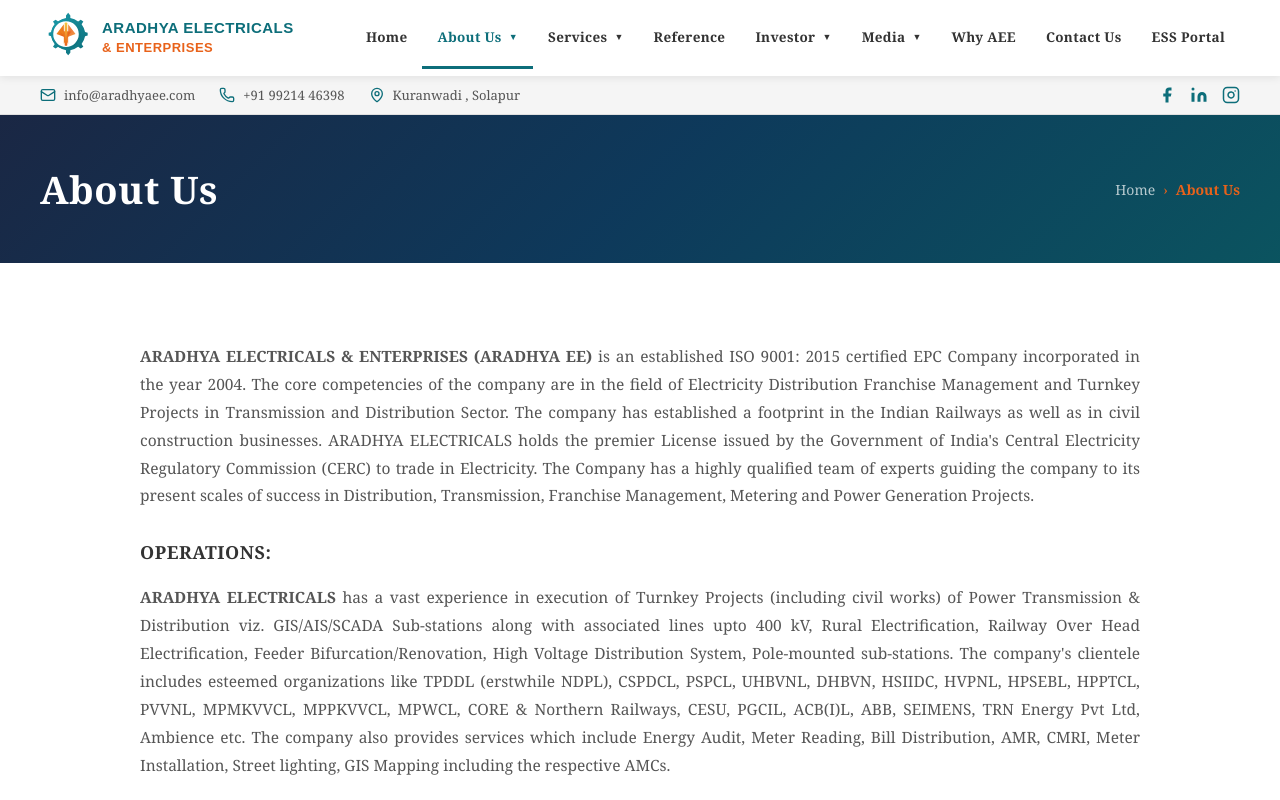
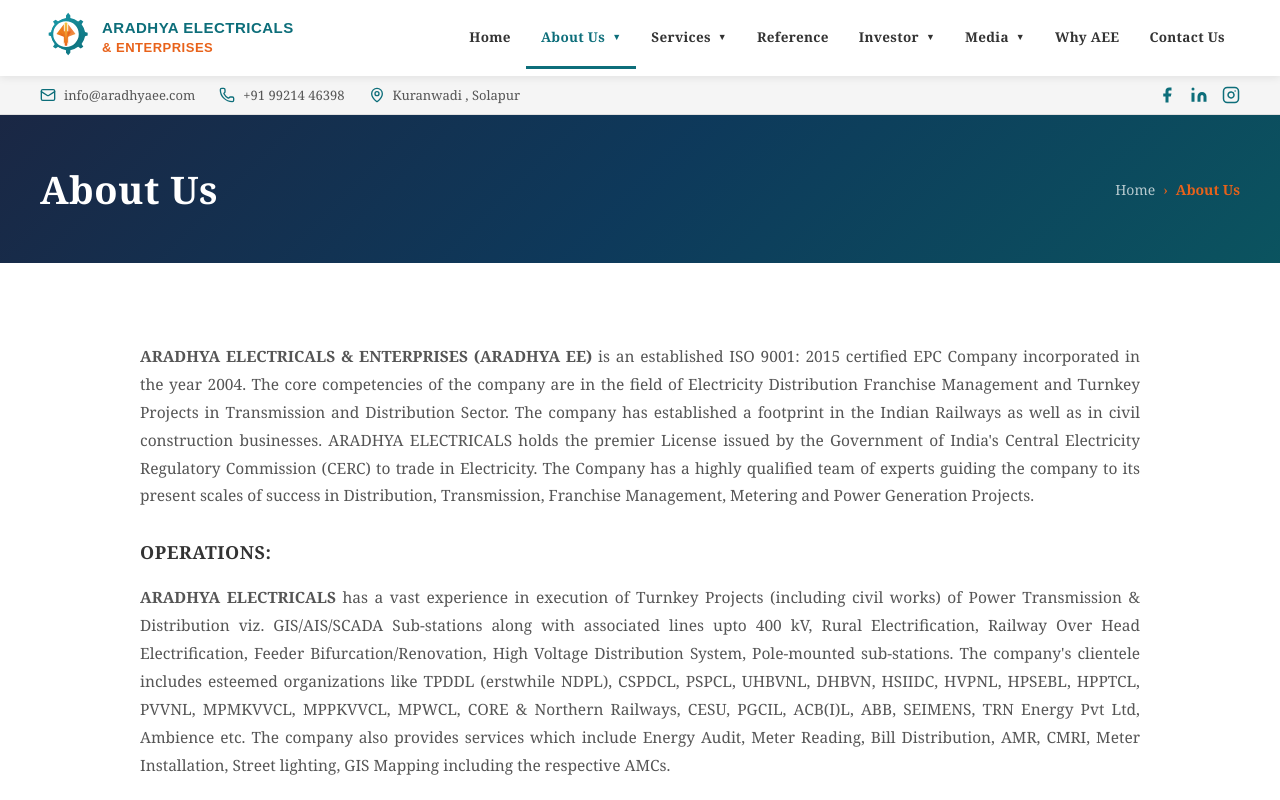
Before and after one commit to gauravk310/ARADHYA_EE, a Next.js app in the folder main/: page /about in a window 1280 px wide. Shown: the top 800 px of the page. Built offline with nearby package versions, Linux system fonts and the light colour scheme; a web font is replaced by a local one.

Commit message:
Remove ESS Portal nav item
Delete the placeholder "ESS Portal" entry from navItems in main/src/components/constants.ts. This removes a dead/placeholder navigation link (href="#") from the header navigation.

```diff
--- a/main/src/components/constants.ts
+++ b/main/src/components/constants.ts
@@ -58,7 +58,6 @@
     },
     { label: "Why AEE", href: "/careers/why-aee" },
     { label: "Contact Us", href: "/contact/contact-us" },
-    { label: "ESS Portal", href: "#" },
 ];
 
 // Hero slides
```
